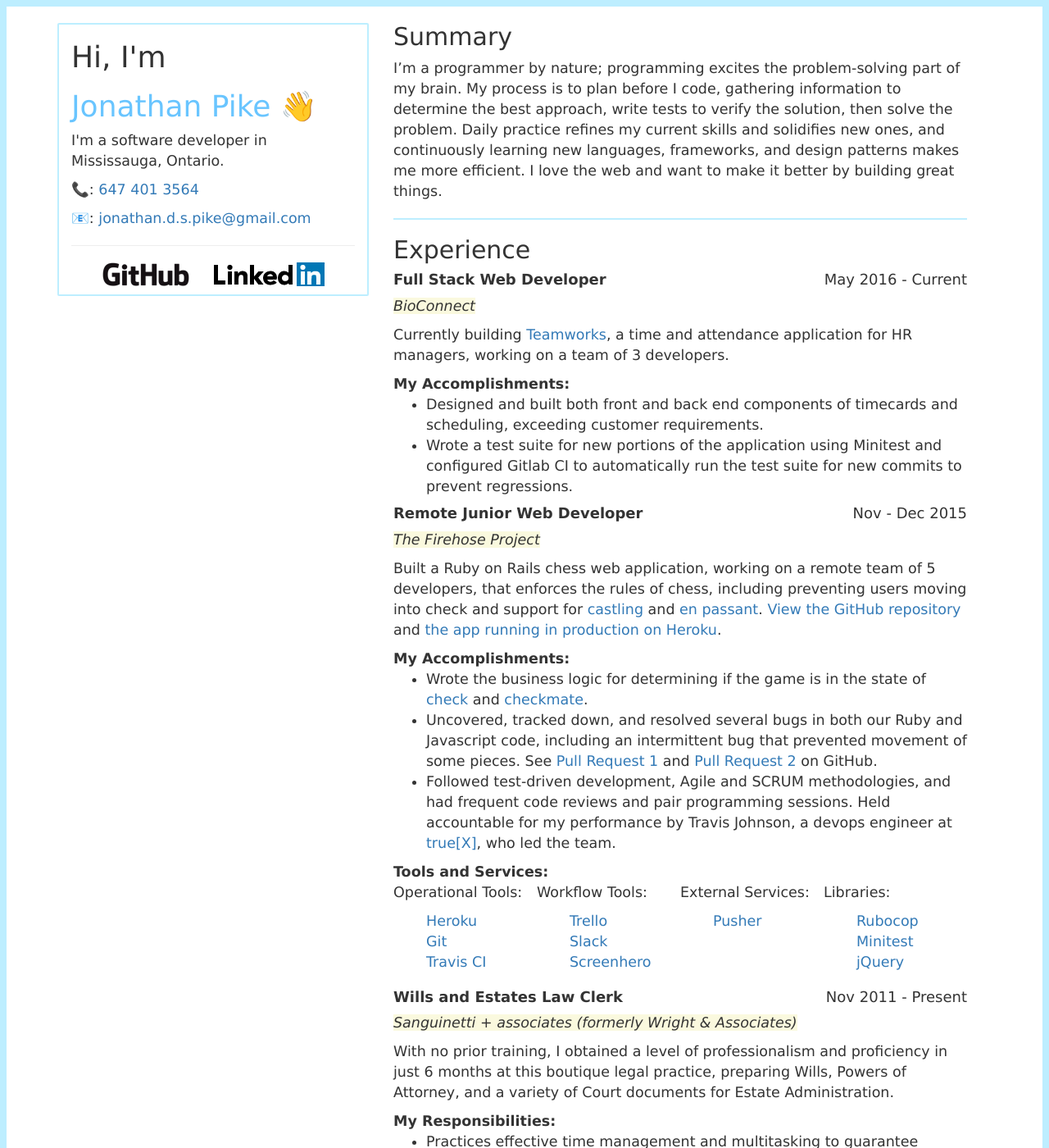
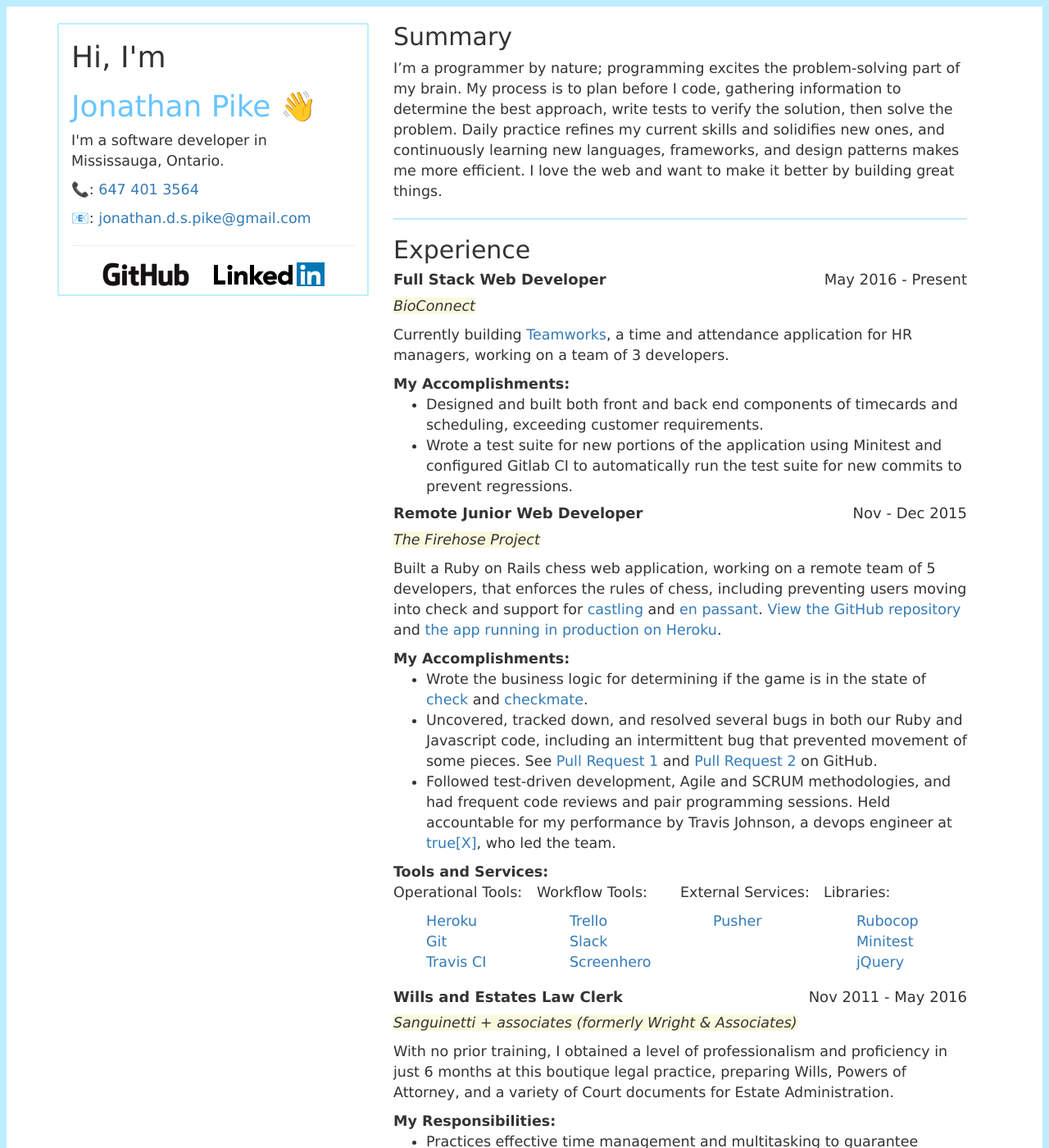
Before and after one commit to jonathanpike/jonathanpike.github.io, a Jekyll site: the page built from resume.md, in a window 1280 px wide and 1400 px high. Shown: the whole window at 82% size. Built offline with Jekyll 4.4.1, drawn with Linux system fonts in a browser that asks for light colours.

Commit message:
Changed dates for Sanguinetti + associates

```diff
--- a/resume.md
+++ b/resume.md
@@ -11,7 +11,7 @@
 
 ## Experience
 <div>
-	<h4><strong>Full Stack Web Developer</strong> <span class="pull-right">May 2016 - Current</span></h4>
+	<h4><strong>Full Stack Web Developer</strong> <span class="pull-right">May 2016 - Present</span></h4>
 	<p><span class="highlight">BioConnect</span></p>
 
 	<p>Currently building <a href="https://teamworks.cloud">Teamworks</a>, a time and attendance application for HR managers, working on a team of 3 developers.</p>
@@ -70,7 +70,7 @@
 	</div>
 </div>
 <div>
-	<h4><strong>Wills and Estates Law Clerk</strong> <span class="pull-right">Nov 2011 - Present</span></h4>
+	<h4><strong>Wills and Estates Law Clerk</strong> <span class="pull-right">Nov 2011 - May 2016</span></h4>
 	<p><span class="highlight">Sanguinetti + associates (formerly Wright & Associates)</span></p>
 
 	<p>With no prior training, I obtained a level of professionalism and proficiency in just 6 months at this boutique legal practice, preparing Wills, Powers of Attorney, and a variety of Court documents for Estate Administration.</p>
```
